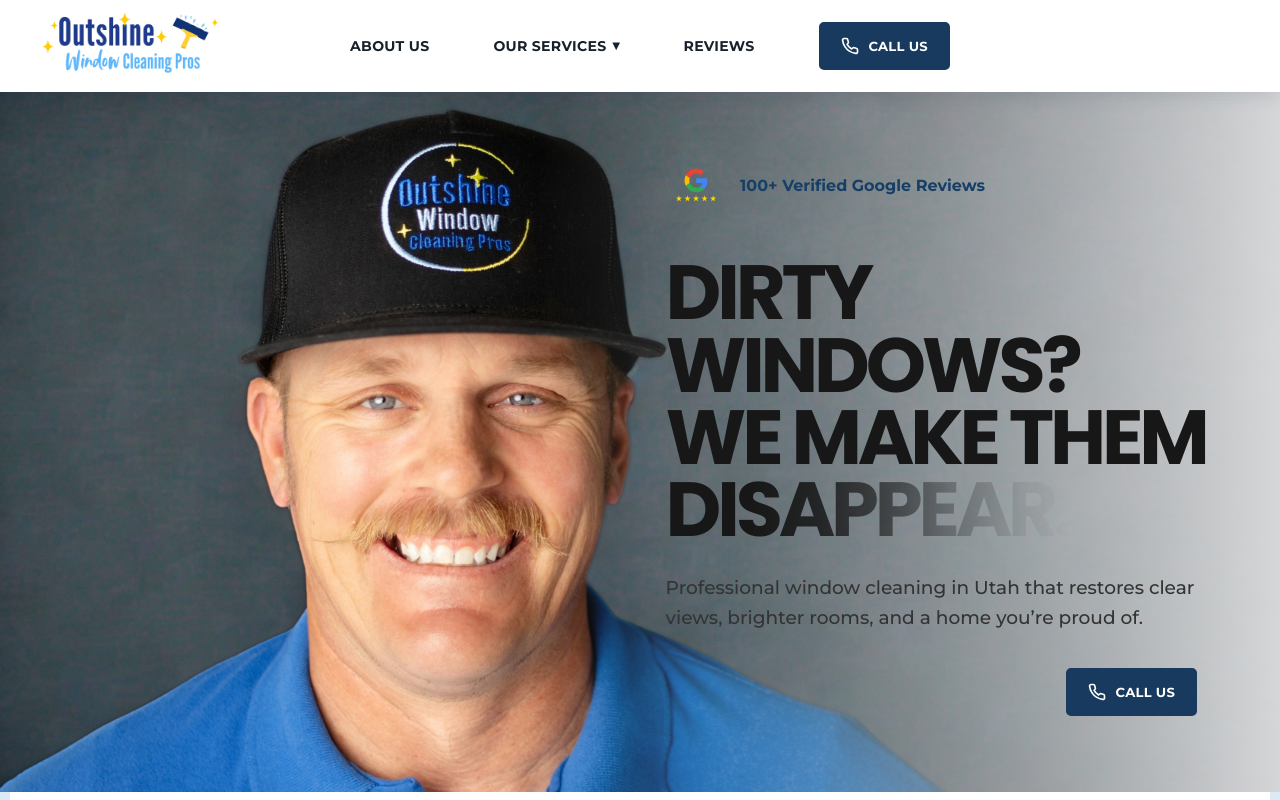
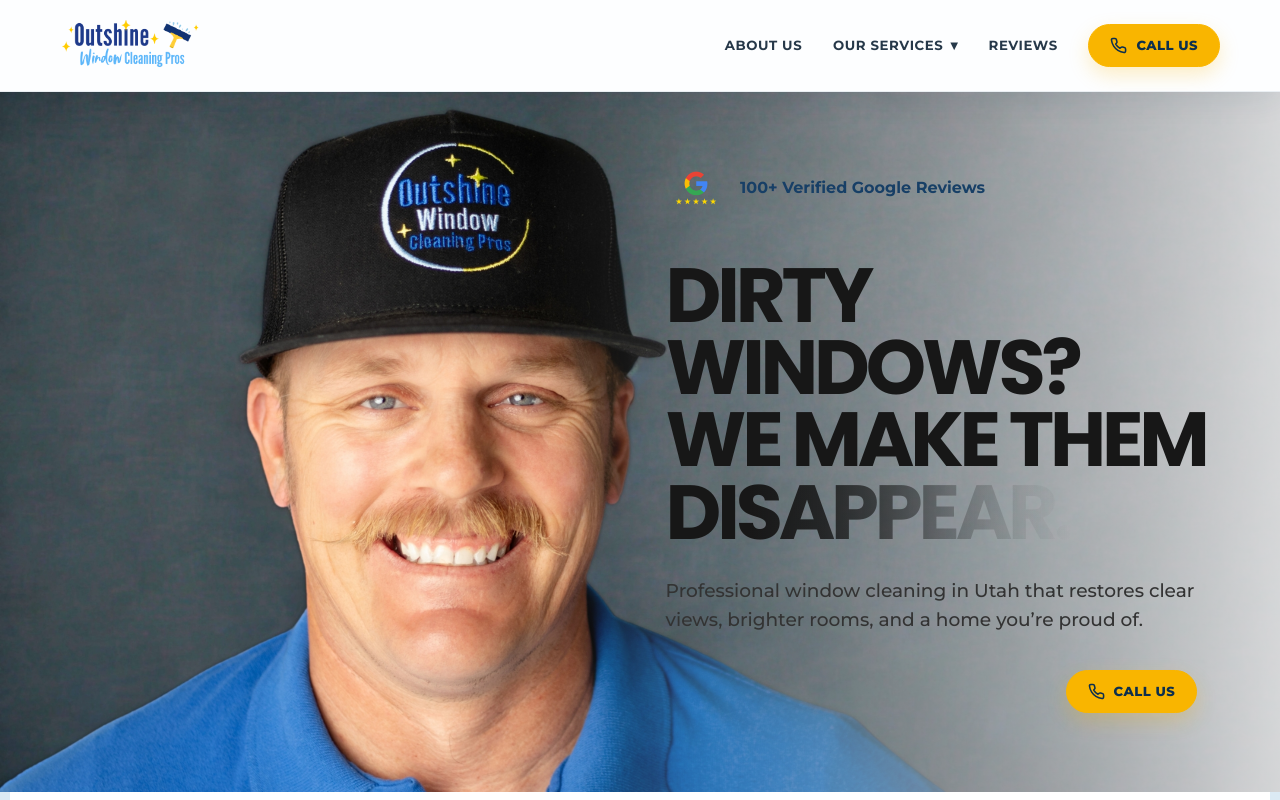
Before and after one commit to kellyannclark/outshinewindowcleaningpros, a React (Create React App) app: page / in a window 1280 px wide. Shown: the top 800 px of the page. Built offline with nearby package versions, Linux system fonts and the light colour scheme; a web font is replaced by a local one.

Commit message:
header changes

```diff
--- a/src/components/Header.css
+++ b/src/components/Header.css
@@ -1,70 +1,575 @@
 /* =========================================================
-   HEADER NAVIGATION
+   OUTSHINE HEADER
    ========================================================= */
+
+.header {
+  position: sticky;
+  top: 0;
+  z-index: 1000;
+
+  width: 100%;
+  background: rgba(255, 255, 255, 0.94);
+  border-bottom: 1px solid rgba(23, 63, 102, 0.08);
+  box-shadow: 0 8px 30px rgba(13, 47, 77, 0.08);
+
+  backdrop-filter: blur(14px);
+  -webkit-backdrop-filter: blur(14px);
+}
+
+.header-container {
+  width: min(100% - 40px, 1240px);
+  min-height: 74px;
+  margin: 0 auto;
+
+  display: flex;
+  align-items: center;
+  justify-content: space-between;
+  gap: 36px;
+}
+
+/* =========================================================
+   LOGO
+   ========================================================= */
+
+.logo-link {
+  flex-shrink: 0;
+
+  display: inline-flex;
+  align-items: center;
+
+  margin: 0;
+  padding: 0;
+
+  background: transparent;
+  border: none;
+
+  cursor: pointer;
+}
+
+.logo {
+  display: block;
+  width: auto;
+  height: 52px;
+  object-fit: contain;
+
+  transition:
+    transform 0.25s ease,
+    opacity 0.25s ease;
+}
+
+.logo-link:hover .logo {
+  transform: translateY(-1px);
+  opacity: 0.92;
+}
+
+.logo-link:focus-visible {
+  outline: 2px solid #f9b500;
+  outline-offset: 5px;
+  border-radius: 4px;
+}
+
+/* =========================================================
+   DESKTOP NAVIGATION
+   ========================================================= */
+
+.desktop-nav {
+  display: flex;
+  align-items: center;
+  justify-content: flex-end;
+  gap: clamp(22px, 2.4vw, 38px);
+
+  margin-left: auto;
+}
 
 .header .nav-link {
   position: relative;
+
   display: inline-flex;
   align-items: center;
-  padding: 10px 0;
+  justify-content: center;
+  gap: 7px;
+
+  min-height: 42px;
+  padding: 8px 0;
 
   border: none;
   background: transparent;
-  color: #17212b;
+  color: #263849;
 
   font-family: "Montserrat", sans-serif;
-  font-size: 0.88rem;
-  font-weight: 700;
-  letter-spacing: 0.02em;
+  font-size: 0.83rem;
+  font-weight: 650;
+  letter-spacing: 0.045em;
+  line-height: 1;
   text-transform: uppercase;
 
-  text-decoration: none !important;
+  text-decoration: none;
+  white-space: nowrap;
   cursor: pointer;
 
-  transition: color 0.25s ease;
+  transition:
+    color 0.22s ease,
+    transform 0.22s ease;
 }
 
-/* Remove normal link styling in every state */
+.header .nav-link::after {
+  position: absolute;
+  right: 0;
+  bottom: 4px;
+  left: 0;
 
-.header a.nav-link,
-.header a.nav-link:link,
-.header a.nav-link:visited,
-.header a.nav-link:hover,
-.header a.nav-link:active,
-.header a.nav-link:focus {
-  color: #17212b;
-  text-decoration: none !important;
+  width: 0;
+  height: 2px;
+  margin: auto;
+
+  background: #f9b500;
+  border-radius: 999px;
+
+  content: "";
+
+  transition: width 0.22s ease;
 }
 
-/* Remove the underline animation from navigation items */
-
-.header .nav-link::after {
-  display: none;
-  content: none;
+.header .nav-link:hover {
+  color: #173f66;
+  transform: translateY(-1px);
 }
 
-/* Optional hover color */
-
-.header .nav-link:hover,
-.header .nav-link:focus-visible {
-  color: #173f66;
-  text-decoration: none !important;
+.header .nav-link:hover::after {
+  width: 100%;
 }
-
-/* Keyboard accessibility without an underline */
 
 .header .nav-link:focus-visible {
   outline: 2px solid #f9b500;
   outline-offset: 5px;
-  border-radius: 2px;
+  border-radius: 4px;
 }
 
-.logo-link {
-  background: transparent;
-  border: none;
-  padding: 0;
-  margin: 0;
-  cursor: pointer;
+/* =========================================================
+   SERVICES DROPDOWN
+   ========================================================= */
+
+.desktop-services-menu {
+  position: relative;
   display: flex;
   align-items: center;
 }
+
+.services-trigger {
+  gap: 8px;
+}
+
+.dropdown-arrow {
+  display: inline-flex;
+  align-items: center;
+  justify-content: center;
+
+  font-size: 0.85rem;
+
+  transition: transform 0.22s ease;
+}
+
+.dropdown-arrow-open {
+  transform: rotate(180deg);
+}
+
+.services-dropdown {
+  position: absolute;
+  top: calc(100% + 13px);
+  left: 50%;
+
+  width: 285px;
+  padding: 10px;
+
+  background: rgba(255, 255, 255, 0.98);
+  border: 1px solid rgba(23, 63, 102, 0.1);
+  border-radius: 15px;
+  box-shadow: 0 22px 55px rgba(13, 47, 77, 0.17);
+
+  opacity: 0;
+  visibility: hidden;
+  pointer-events: none;
+
+  transform: translate(-50%, -8px);
+
+  transition:
+    opacity 0.2s ease,
+    visibility 0.2s ease,
+    transform 0.2s ease;
+}
+
+.services-dropdown-active {
+  opacity: 1;
+  visibility: visible;
+  pointer-events: auto;
+
+  transform: translate(-50%, 0);
+}
+
+.services-dropdown::before {
+  position: absolute;
+  top: -7px;
+  left: 50%;
+
+  width: 14px;
+  height: 14px;
+
+  background: #ffffff;
+  border-top: 1px solid rgba(23, 63, 102, 0.1);
+  border-left: 1px solid rgba(23, 63, 102, 0.1);
+
+  content: "";
+
+  transform: translateX(-50%) rotate(45deg);
+}
+
+.services-dropdown button {
+  position: relative;
+  z-index: 1;
+
+  display: block;
+  width: 100%;
+
+  padding: 12px 14px;
+
+  background: transparent;
+  border: none;
+  border-radius: 9px;
+  color: #263849;
+
+  font-family: "Montserrat", sans-serif;
+  font-size: 0.82rem;
+  font-weight: 600;
+  line-height: 1.35;
+  text-align: left;
+
+  cursor: pointer;
+
+  transition:
+    background-color 0.2s ease,
+    color 0.2s ease,
+    padding-left 0.2s ease;
+}
+
+.services-dropdown button:hover,
+.services-dropdown button:focus-visible {
+  padding-left: 18px;
+
+  background: #f4f7fa;
+  color: #173f66;
+}
+
+.services-dropdown button:focus-visible {
+  outline: 2px solid #f9b500;
+  outline-offset: -2px;
+}
+
+/* =========================================================
+   CALL BUTTON
+   ========================================================= */
+
+.header-quote-button {
+  flex-shrink: 0;
+
+  display: inline-flex;
+  align-items: center;
+  justify-content: center;
+  gap: 9px;
+
+  min-height: 43px;
+  padding: 0 21px;
+
+  background: #f9b500;
+  border: 1px solid #f9b500;
+  border-radius: 999px;
+  box-shadow: 0 8px 20px rgba(249, 181, 0, 0.23);
+  color: #0d2f4d;
+
+  font-family: "Montserrat", sans-serif;
+  font-size: 0.82rem;
+  font-weight: 800;
+  letter-spacing: 0.035em;
+  line-height: 1;
+  text-transform: uppercase;
+
+  cursor: pointer;
+
+  transition:
+    background-color 0.22s ease,
+    border-color 0.22s ease,
+    box-shadow 0.22s ease,
+    color 0.22s ease,
+    transform 0.22s ease;
+}
+
+.header-quote-button:hover {
+  background: #173f66;
+  border-color: #173f66;
+  box-shadow: 0 10px 24px rgba(23, 63, 102, 0.24);
+  color: #ffffff;
+
+  transform: translateY(-2px);
+}
+
+.header-quote-button:active {
+  transform: translateY(0);
+}
+
+.header-quote-button:focus-visible {
+  outline: 3px solid rgba(249, 181, 0, 0.38);
+  outline-offset: 3px;
+}
+
+.button-phone-icon {
+  width: 17px;
+  height: 17px;
+  flex-shrink: 0;
+}
+
+/* =========================================================
+   MOBILE MENU CONTROLS
+   ========================================================= */
+
+.mobile-menu-wrapper {
+  display: none;
+}
+
+.menu-toggle {
+  display: inline-flex;
+  align-items: center;
+  justify-content: center;
+
+  width: 44px;
+  height: 44px;
+  padding: 0;
+
+  background: #f4f7fa;
+  border: 1px solid rgba(23, 63, 102, 0.1);
+  border-radius: 11px;
+  color: #173f66;
+
+  font-size: 1.45rem;
+  line-height: 1;
+
+  cursor: pointer;
+
+  transition:
+    background-color 0.2s ease,
+    color 0.2s ease;
+}
+
+.menu-toggle:hover {
+  background: #173f66;
+  color: #ffffff;
+}
+
+.menu-toggle:focus-visible {
+  outline: 2px solid #f9b500;
+  outline-offset: 3px;
+}
+
+/* =========================================================
+   MOBILE NAVIGATION
+   ========================================================= */
+
+.mobile-nav {
+  position: absolute;
+  top: calc(100% + 10px);
+  right: 20px;
+  left: 20px;
+
+  max-height: calc(100vh - 110px);
+  padding: 12px;
+
+  overflow-y: auto;
+
+  background: rgba(255, 255, 255, 0.99);
+  border: 1px solid rgba(23, 63, 102, 0.1);
+  border-radius: 17px;
+  box-shadow: 0 22px 55px rgba(13, 47, 77, 0.2);
+
+  opacity: 0;
+  visibility: hidden;
+  pointer-events: none;
+
+  transform: translateY(-10px);
+
+  transition:
+    opacity 0.22s ease,
+    visibility 0.22s ease,
+    transform 0.22s ease;
+}
+
+.mobile-nav-active {
+  opacity: 1;
+  visibility: visible;
+  pointer-events: auto;
+
+  transform: translateY(0);
+}
+
+.mobile-nav > button,
+.mobile-services-list button {
+  display: flex;
+  align-items: center;
+  justify-content: space-between;
+
+  width: 100%;
+  padding: 14px 15px;
+
+  background: transparent;
+  border: none;
+  border-radius: 9px;
+  color: #263849;
+
+  font-family: "Montserrat", sans-serif;
+  font-size: 0.9rem;
+  font-weight: 650;
+  line-height: 1.25;
+  text-align: left;
+
+  cursor: pointer;
+
+  transition:
+    background-color 0.2s ease,
+    color 0.2s ease;
+}
+
+.mobile-nav > button:hover,
+.mobile-services-list button:hover {
+  background: #f4f7fa;
+  color: #173f66;
+}
+
+.mobile-services-trigger {
+  border-bottom: 1px solid rgba(23, 63, 102, 0.08) !important;
+}
+
+.mobile-services-list {
+  display: grid;
+  grid-template-rows: 0fr;
+
+  overflow: hidden;
+
+  transition: grid-template-rows 0.25s ease;
+}
+
+.mobile-services-list > * {
+  min-height: 0;
+}
+
+.mobile-services-list-active {
+  grid-template-rows: 1fr;
+
+  padding: 5px 0 8px 12px;
+}
+
+.mobile-services-list button {
+  padding: 11px 14px;
+
+  color: #526474;
+  font-size: 0.82rem;
+  font-weight: 600;
+}
+
+.mobile-quote-button {
+  justify-content: center !important;
+
+  margin-top: 9px;
+
+  background: #173f66 !important;
+  color: #ffffff !important;
+
+  font-weight: 800 !important;
+  text-align: center !important;
+}
+
+.mobile-quote-button:hover {
+  background: #0d2f4d !important;
+}
+
+.mobile-call-button {
+  justify-content: center !important;
+
+  margin-top: 7px;
+
+  background: #f9b500 !important;
+  color: #0d2f4d !important;
+
+  font-weight: 800 !important;
+  text-align: center !important;
+}
+
+.mobile-call-button:hover {
+  background: #e4a700 !important;
+  color: #0d2f4d !important;
+}
+
+/* =========================================================
+   RESPONSIVE
+   ========================================================= */
+
+@media (max-width: 1060px) {
+  .header-container {
+    width: min(100% - 28px, 1240px);
+    gap: 24px;
+  }
+
+  .desktop-nav {
+    gap: 22px;
+  }
+
+  .header .nav-link {
+    font-size: 0.76rem;
+  }
+
+  .header-quote-button {
+    padding: 0 17px;
+    font-size: 0.76rem;
+  }
+}
+
+@media (max-width: 900px) {
+  .header {
+    position: sticky;
+  }
+
+  .header-container {
+    position: relative;
+    min-height: 68px;
+  }
+
+  .logo {
+    height: 46px;
+  }
+
+  .desktop-nav {
+    display: none;
+  }
+
+  .mobile-menu-wrapper {
+    display: block;
+  }
+}
+
+@media (max-width: 520px) {
+  .header-container {
+    width: calc(100% - 24px);
+    min-height: 64px;
+  }
+
+  .logo {
+    height: 42px;
+    max-width: 185px;
+  }
+
+  .menu-toggle {
+    width: 41px;
+    height: 41px;
+  }
+
+  .mobile-nav {
+    right: 12px;
+    left: 12px;
+  }
+}
```
